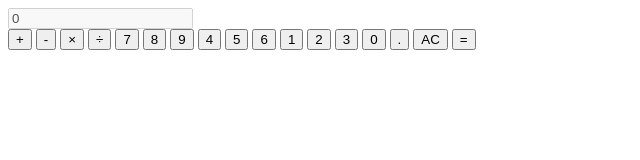
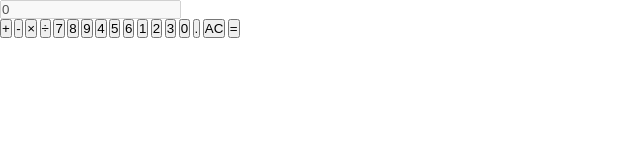
Before and after one commit to jonathannicolasdev/web-601, a plain HTML site: page index.html in a window 1280 px wide. Shown: the whole page, without its empty margins (0-640 px from the left). Drawn offline with Linux system fonts and the light colour scheme.

Commit message:
Add CSS reset

```diff
--- a/index.html
+++ b/index.html
@@ -3,6 +3,7 @@
   <head>
     <meta charset="UTF-8" />
     <meta name="viewport" content="width=device-width, initial-scale=1.0" />
+    <link rel="stylesheet" href="style.css" />
     <title>Document</title>
   </head>
   <body>
--- a/style.css
+++ b/style.css
@@ -0,0 +1,12 @@
+html {
+  font-size: 62.5%;
+  box-sizing: border-box;
+}
+
+*,
+*::before,
+*::after {
+  margin: 0;
+  padding: 0;
+  box-sizing: inherit;
+}
```
